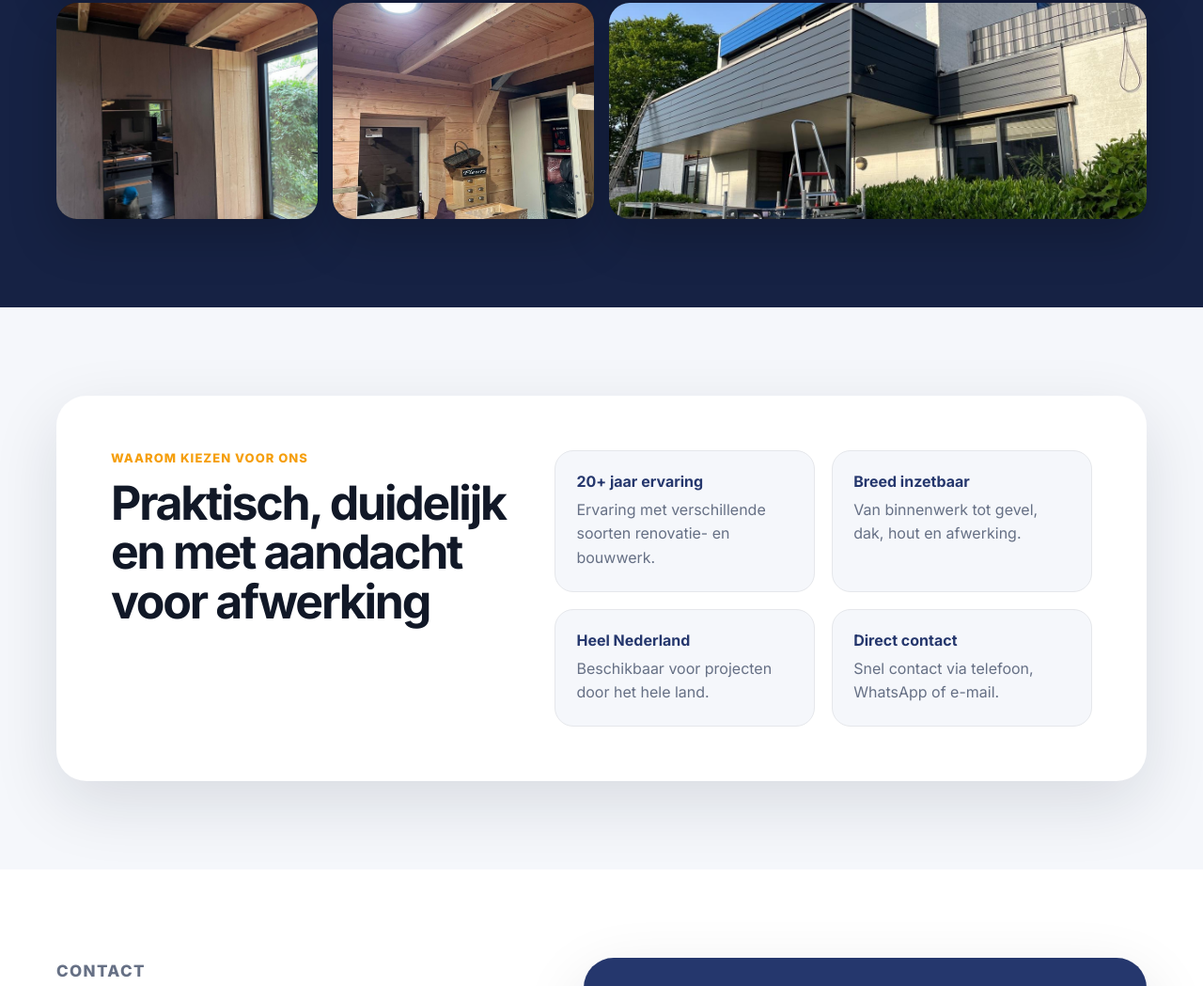
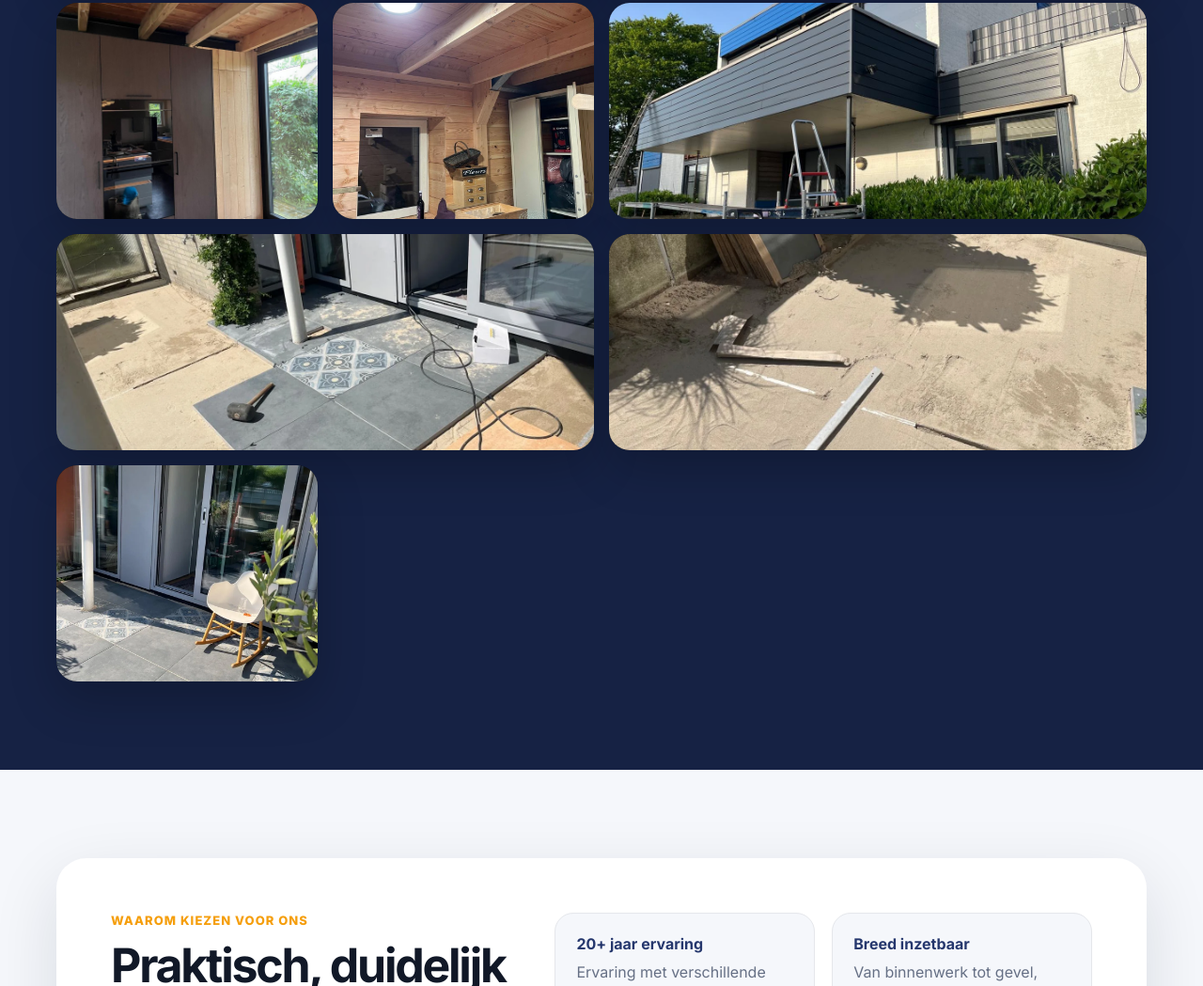
Before and after one commit to merxio-nl/allround4you, a plain HTML site: page index.html in a window 1280 px wide. Shown: the part 4152-5201 px from the top of the page at 94% size. Drawn offline with Linux system fonts and the light colour scheme.

Commit message:
Add client-requested flooring project photos

```diff
--- a/index.html
+++ b/index.html
@@ -341,6 +341,15 @@
       <button class="gallery-item wide" data-full="img/portfolio/work-8.jpg" type="button">
        <img alt="Buitenwerk aan gevel en balkon" decoding="async" height="960" loading="lazy" src="img/portfolio/work-8.jpg" width="1280"/>
       </button>
+      <button class="gallery-item wide" data-full="img/portfolio/work-22.webp" type="button">
+       <img alt="Terrastegels leggen met decoratieve tegel als accent" decoding="async" height="960" loading="lazy" src="img/portfolio/work-22.webp" width="1280"/>
+      </button>
+      <button class="gallery-item wide" data-full="img/portfolio/work-23.webp" type="button">
+       <img alt="Voorbereiding van de ondergrond voor terrastegels" decoding="async" height="960" loading="lazy" src="img/portfolio/work-23.webp" width="1280"/>
+      </button>
+      <button class="gallery-item" data-full="img/portfolio/work-24.webp" type="button">
+       <img alt="Afgewerkt terras met sierbestrating" decoding="async" height="1280" loading="lazy" src="img/portfolio/work-24.webp" width="960"/>
+      </button>
      </div>
     </div>
    </section>
```
Also changed, not shown: img/portfolio/work-22.webp (added), img/portfolio/work-23.webp (added), img/portfolio/work-24.webp (added), 1 other file.
